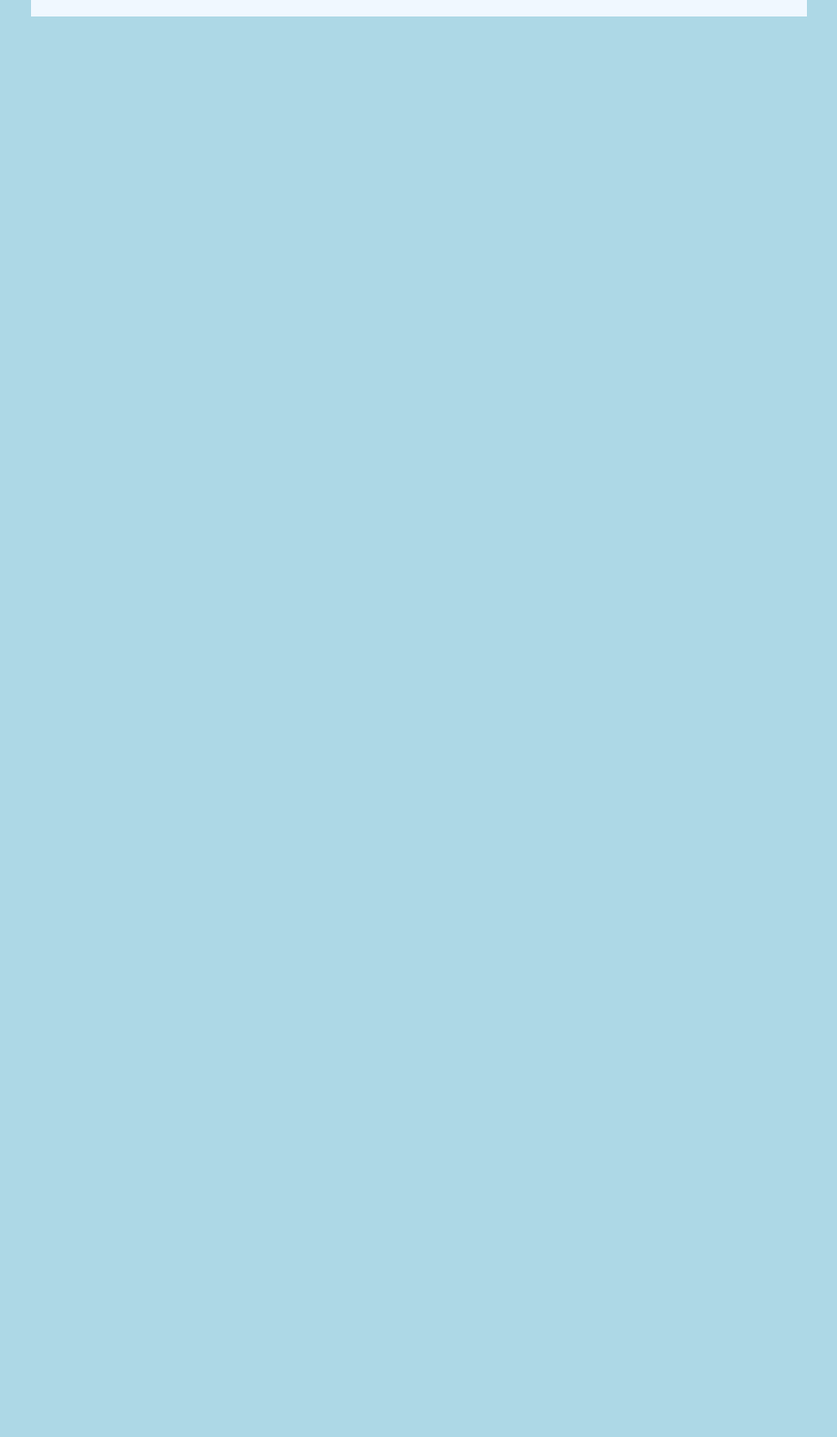
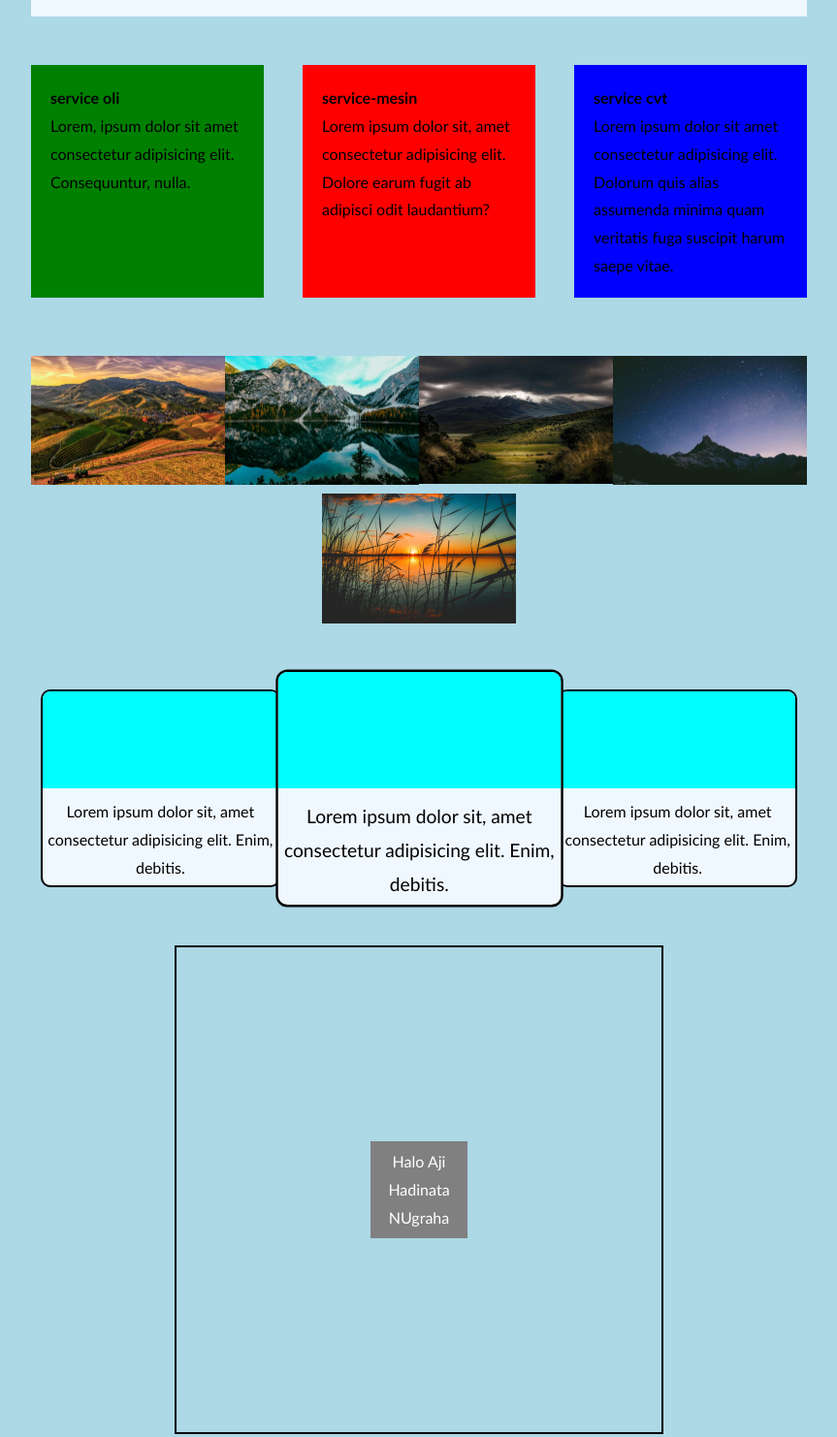
Before and after one commit to AjiHN99/latihan-html-css, a plain HTML site: page module-flexbox/latihan-flexbox.html in a window 1280 px wide. Shown: the part 561-2043 px from the top of the page at 97% size, without its empty margins (208-1071 px from the left). Before the commit the page ends 800 px from the top, so only its background shows below. Drawn offline with Linux system fonts and the light colour scheme.

Commit message:
milestone

```diff
--- a/module-flexbox/latihan-flexbox.html
+++ b/module-flexbox/latihan-flexbox.html
@@ -1,19 +1,34 @@
 <!DOCTYPE html>
 <html lang="en">
   <head>
-    <meta charset="UTF-8">
-    <meta name="viewport" content="width=device-width, initial-scale=1.0">
+    <meta charset="UTF-8" />
+    <meta name="viewport" content="width=device-width, initial-scale=1.0" />
     <title>Latihan Flexbox</title>
-    <link rel="stylesheet" href="style-latihan-flexbox.css">
+    <link rel="stylesheet" href="style-latihan-flexbox.css" />
   </head>
   <body>
     <!-- Latihan Flexbox Start -->
     <div class="container-satu">
       <div class="kolom-utama">
         <h2>Artikel Naruto</h2>
-            <p>Lorem ipsum dolor, sit amet consectetur adipisicing elit. Explicabo, asperiores illo dolor itaque quasi, sapiente sequi labore harum reiciendis alias magnam nemo necessitatibus repudiandae ullam.</p>
-            <p>Lorem ipsum, dolor sit amet consectetur adipisicing elit. Esse voluptates nihil facere omnis ab quae saepe quo nesciunt blanditiis? Earum nisi quo eveniet cumque accusamus. </p>
-            <p>Lorem ipsum, dolor sit amet consectetur adipisicing elit. Sapiente debitis blanditiis quaerat assumenda repellendus nostrum odit quasi. Vitae praesentium dignissimos deleniti est placeat modi velit facilis quos incidunt officia facere, nesciunt autem eum magnam eveniet consectetur ad fuga porro culpa deserunt voluptas corporis, a nostrum natus. Deleniti pariatur magni modi?</p>
+        <p>
+          Lorem ipsum dolor, sit amet consectetur adipisicing elit. Explicabo,
+          asperiores illo dolor itaque quasi, sapiente sequi labore harum
+          reiciendis alias magnam nemo necessitatibus repudiandae ullam.
+        </p>
+        <p>
+          Lorem ipsum, dolor sit amet consectetur adipisicing elit. Esse
+          voluptates nihil facere omnis ab quae saepe quo nesciunt blanditiis?
+          Earum nisi quo eveniet cumque accusamus.
+        </p>
+        <p>
+          Lorem ipsum, dolor sit amet consectetur adipisicing elit. Sapiente
+          debitis blanditiis quaerat assumenda repellendus nostrum odit quasi.
+          Vitae praesentium dignissimos deleniti est placeat modi velit facilis
+          quos incidunt officia facere, nesciunt autem eum magnam eveniet
+          consectetur ad fuga porro culpa deserunt voluptas corporis, a nostrum
+          natus. Deleniti pariatur magni modi?
+        </p>
       </div>
       <div class="sidebar-satu">
         <!-- ul>(li>a{Link $})*5 -->
@@ -28,9 +43,96 @@
       </div>
       <div class="sidebar-dua">
         <h3>Isi Konten</h3>
-            <p>Lorem, ipsum dolor sit amet consectetur adipisicing elit. Impedit quam atque quis facilis officia a illum, sint, quod fuga eveniet, ab vitae. Dolorem molestiae voluptates animi voluptatem, aspernatur possimus est temporibus ut fugit nostrum tempore voluptas exercitationem obcaecati tenetur numquam accusamus, velit earum aliquid in officia consequatur eius deleniti recusandae.</p>
+        <p>
+          Lorem, ipsum dolor sit amet consectetur adipisicing elit. Impedit quam
+          atque quis facilis officia a illum, sint, quod fuga eveniet, ab vitae.
+          Dolorem molestiae voluptates animi voluptatem, aspernatur possimus est
+          temporibus ut fugit nostrum tempore voluptas exercitationem obcaecati
+          tenetur numquam accusamus, velit earum aliquid in officia consequatur
+          eius deleniti recusandae.
+        </p>
       </div>
     </div>
     <!-- Latihan 1 Flexbox Akhir -->
+
+    <!-- Awal latihan 2 Flexbox Service -->
+
+    <div class="container-dua" nama="Service">
+      <div class="service oli">
+        <h4>service oli</h4>
+        <p>
+          Lorem, ipsum dolor sit amet consectetur adipisicing elit.
+          Consequuntur, nulla.
+        </p>
+      </div>
+      <div class="service mesin">
+        <h4>service-mesin</h4>
+        <p>
+          Lorem ipsum dolor sit, amet consectetur adipisicing elit. Dolore earum
+          fugit ab adipisci odit laudantium?
+        </p>
+      </div>
+      <div class="service cvt">
+        <h4>service cvt</h4>
+        <p>
+          Lorem ipsum dolor sit amet consectetur adipisicing elit. Dolorum quis
+          alias assumenda minima quam veritatis fuga suscipit harum saepe vitae.
+        </p>
+      </div>
+    </div>
+
+    <!-- Akhir latihan 2 Flexbox Service -->
+
+    <!-- Awal latihan 3 Flexbox Gallery -->
+    <div class="container-tiga">
+        <div class="thumbnail">
+            <img src="/media/pexels-christian-heitz-285904-842711.jpg" alt="thumbnail">
+        </div>
+        <div class="thumbnail">
+            <img src="/media/pexels-francesco-ungaro-1525041.jpg" alt="thumbnail">
+        </div>
+        <div class="thumbnail">
+            <img src="/media/pexels-simon73-1183099.jpg" alt="thumbnail">
+        </div>
+        <div class="thumbnail">
+            <img src="/media/pexels-esan-2085998.jpg" alt="thumbnail">
+        </div>
+        <div class="thumbnail">
+            <img src="/media/pexels-nicole-avagliano-1132392-2749481.jpg" alt="thumbnail">
+        </div>
+    </div>
+    <!-- Akhir latihan 3 Flexbox Service -->
+
+    <!-- Awal latihan 4 Flexbox Card -->
+    <div class="container-empat">
+        <div class="card">
+            <div class="header"></div>
+            <div class="content">
+                <p>Lorem ipsum dolor sit, amet consectetur adipisicing elit. Enim, debitis.</p>
+                <button>Buy Now</button>
+            </div>
+        </div>
+        <div class="card besar">
+            <div class="header"></div>
+            <div class="content">
+                <p>Lorem ipsum dolor sit, amet consectetur adipisicing elit. Enim, debitis.</p>
+                <button>Buy Now</button>
+            </div>
+        </div>
+        <div class="card">
+            <div class="header"></div>
+            <div class="content">
+                <p>Lorem ipsum dolor sit, amet consectetur adipisicing elit. Enim, debitis.</p>
+                <button>Buy Now</button>
+            </div>
+        </div>
+    </div>
+    <!-- Akhir latihan 4 Flexbox Card-->
+
+    <!-- Awal latihan 5 Flexbox Centering-->
+    <div class="container-lima">
+        <div class="kotak"><span>Halo Aji Hadinata NUgraha</span></div>
+    </div>
+    <!-- Akhir latihan 5 Flexbox Centering-->
 </body>
 </html>
--- a/module-flexbox/style-latihan-flexbox.css
+++ b/module-flexbox/style-latihan-flexbox.css
@@ -5,7 +5,7 @@
 
 body {
     background-color: lightblue;
-    font-family:'Trebuchet MS', 'Lucida Sans Unicode', 'Lucida Grande', 'Lucida Sans', Arial, sans-serif;
+    font-family: 'Trebuchet MS', 'Lucida Sans Unicode', 'Lucida Grande', 'Lucida Sans', Arial, sans-serif;
     line-height: 1.80;
 }
 
@@ -24,11 +24,145 @@ body {
     order: 2;
 }
 
-.sidebar-satu{
+.sidebar-satu {
     flex: 1;
     order: 1;
 }
-.sidebar-dua{
+
+.sidebar-dua {
     flex: 1;
     order: 3;
 }
+
+/* Latihan 2 */
+.container-dua {
+    max-width: 800px;
+    height: 250px;
+    margin: 50px auto;
+
+}
+
+.service {
+    margin-bottom: 10px;
+    padding: 20px;
+    box-sizing: border-box;
+}
+
+.service.oli {
+    background-color: green;
+}
+
+.service.mesin {
+    background-color: red;
+}
+
+.service.cvt {
+    background-color: blue;
+}
+
+.container-tiga {
+    max-width: 800px;
+    margin: 20px auto;
+
+
+}
+
+.thumbnail {
+    width: 25%;
+}
+
+.thumbnail img {
+    width: 100%;
+}
+
+/* Latihan 4 */
+
+.container-empat {
+    max-width: 800px;
+    margin: 50px auto;
+
+
+}
+
+.card {
+    height: 200px;
+    border: 2px solid black;
+    border-radius: 10px;
+    background-color: aliceblue;
+    overflow: hidden;
+    margin:10px;
+    flex: 1;
+
+}
+
+.card .header {
+    height: 100px;
+    background-color: aqua;
+    margin-bottom: 10px;
+}
+
+.card .content {
+    text-align: center;
+    padding-bottom: 10px;
+}
+
+.card.besar {
+    transform: scale(1.2);
+}
+
+.content button {
+    margin-top: 15px;
+    width: 50px;
+    font-weight: bold;
+    border: 2px solid black;
+}
+
+/* latihan 5 Centering */
+.container-lima {
+    width: 500px;
+    height: 500px;
+    border: 2px solid black;
+    margin: 20px auto;
+    display: flex;
+
+}
+
+.kotak {
+    width: 100px;
+    height: 100px;
+    background-color: gray;
+    color: white;
+    text-align: center;
+    margin: auto;
+    display: flex;
+}
+
+.kotak span {
+    margin: auto;
+}
+
+
+/* responsive */
+@media (min-width: 600px) {
+    .container-dua {
+        display: flex;
+        justify-content: space-between;
+    }
+
+    .service {
+        width: 30%;
+    }
+
+    .container-tiga {
+        display: flex;
+        flex-wrap: wrap;
+        justify-content: center;
+        margin-top: 20px;
+    }
+
+    .container-empat {
+        display: flex;
+        flex-wrap: wrap;
+        justify-content: center;
+    }
+}
```
Also changed, not shown: media/pexels-christian-heitz-285904-842711.jpg (added), media/pexels-esan-2085998.jpg (added), media/pexels-francesco-ungaro-1525041.jpg (added), media/pexels-nicole-avagliano-1132392-2749481.jpg (added), media/pexels-simon73-1183099.jpg (added). Lines whose indentation alone changed are shown as unchanged.
